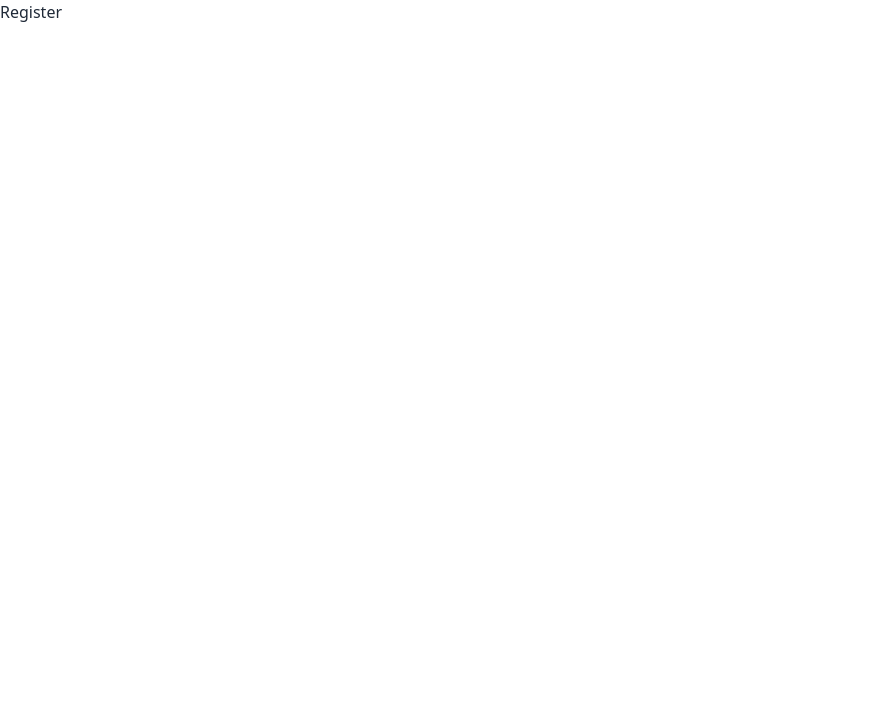
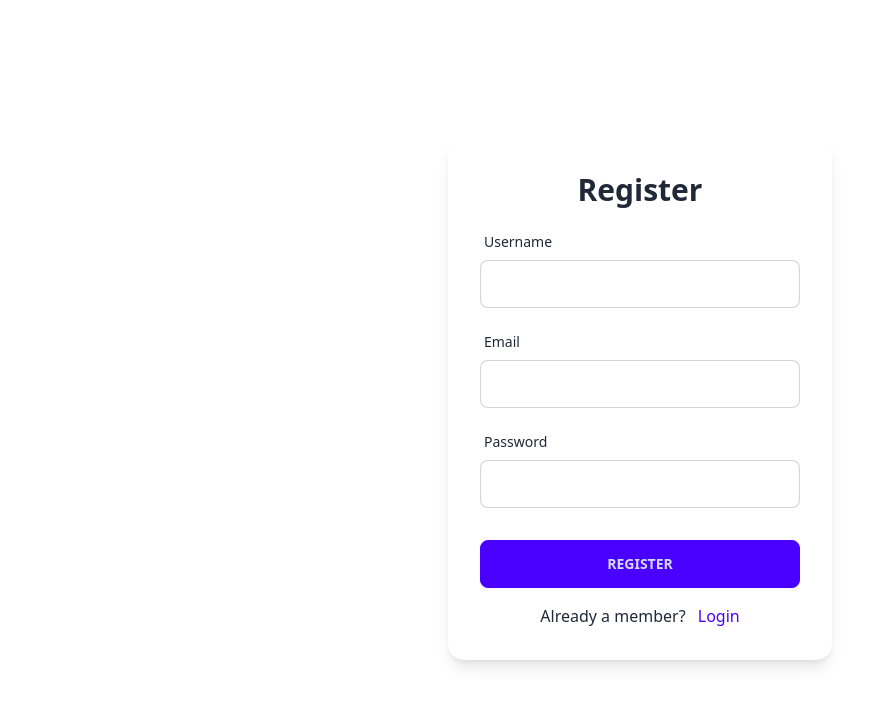
Before and after one commit to safaminhaj/furniture-store-react, a React (Vite) app: page /register in a window 1280 px wide. Shown: the top 706 px of the page, without its empty margins (0-893 px from the left). Built offline with nearby package versions, Linux system fonts and the light colour scheme.

Commit message:
register page ui implemented

```diff
--- a/src/components/FormInput.jsx
+++ b/src/components/FormInput.jsx
@@ -8,7 +8,6 @@ const FormInput = ({ label, name, type, defaultValue }) => {
         type={type}
         name={name}
         defaultValue={defaultValue}
-        placeholder="Type here"
         className="input input-bordered "
       />
     </div>
--- a/src/components/index.js
+++ b/src/components/index.js
@@ -1 +1,2 @@
 export { default as FormInput } from "./FormInput";
+export { default as SubmitBtn } from "./SubmitBtn";
--- a/src/pages/Login.jsx
+++ b/src/pages/Login.jsx
@@ -1,6 +1,5 @@
-import { FormInput } from "../components";
+import { FormInput, SubmitBtn } from "../components";
 import { Form, Link } from "react-router-dom";
-import SubmitBtn from "../components/SubmitBtn";
 
 const Login = () => {
   return (
--- a/src/pages/Register.jsx
+++ b/src/pages/Register.jsx
@@ -1,5 +1,39 @@
+import { FormInput, SubmitBtn } from "../components";
+import { Form, Link } from "react-router-dom";
+
 const Register = () => {
-  return <div>Register</div>;
+  return (
+    <section className="h-screen grid place-items-center">
+      <Form
+        method="post"
+        className="card p-8 w-96 gap-y-4 shadow-lg bg-base-100"
+      >
+        <h4 className="text-3xl text-center font-bold">Register</h4>
+        <FormInput
+          label="Username"
+          type="text"
+          name="username"
+          defaultValue=""
+        />
+        <FormInput label="Email" type="email" name="email" defaultValue="" />
+        <FormInput
+          label="Password"
+          type="password"
+          name="password"
+          defaultValue=""
+        />
+        <div className="mt-4">
+          <SubmitBtn text="REGISTER" />
+        </div>
+        <p className="text-center">
+          Already a member?{" "}
+          <Link to="/login" className="link link-primary link-hover ml-2">
+            Login
+          </Link>
+        </p>
+      </Form>
+    </section>
+  );
 };
 
 export default Register;
```
